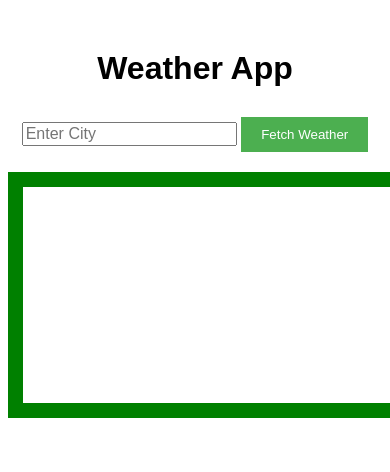
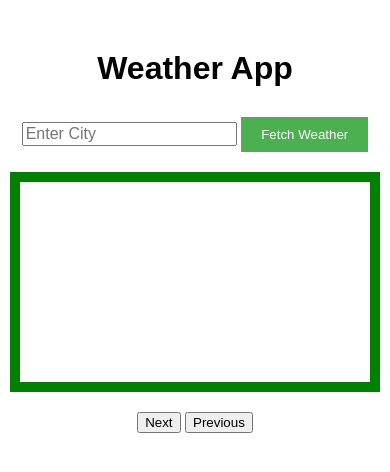
Before and after one commit to JasonPham02/WeatherApp-project, a Flask app: page / in a window 390 px wide. Shown: the top 472 px of the page. Run offline with Flask 3, Linux system fonts and the light colour scheme.

Commit message:
Updated some css, responsive with mobile devives. added 2 button, convert timestamp js.

```diff
--- a/app.py
+++ b/app.py
@@ -1,4 +1,4 @@
-from flask import Flask, render_template
+from flask import Flask, render_template, request
 import requests
 
 app = Flask(__name__)
@@ -18,8 +18,9 @@ def after_request(response):
 
 @app.route('/')
 def weather():
+    return render_template("index.html")
 
-    return render_template("index.html")
+
 
 if __name__ == '__main__':
     app.run(host='0.0.0.0', port=5001, debug=True)
--- a/static/script.js
+++ b/static/script.js
@@ -1,5 +1,25 @@
 let btn = document.querySelector("#fetchBtn");
 const weatherid = document.querySelector("#weatherInfoContainer");
+let next_btn = document.querySelector("#next_btn");
+let prev_btn = document.querySelector("#prev_btn");
+
+function convertTime(timestamp){
+  const date = new Date(timestamp * 1000);
+  const options = {
+     year: "numeric",
+     month: "numeric",
+     day: "numeric"}
+  return date.toLocaleString("en-US", options);
+}
+
+
+btn.addEventListener('click', function(e) {
+      let valid = document.querySelector("#input_city").value;
+      if (valid === ""){
+        alert("Do not leave blank")
+        return false;
+      }
+});
 
 btn.addEventListener("click", fetchWeather);
 
@@ -14,7 +34,6 @@ function fetchWeather() {
         console.log("data invalid")
       }
       return response.json()
-
     })
     .then(data => {
       // Process the data returned by the API
@@ -27,20 +46,22 @@ function fetchWeather() {
 }
 
 function showWeather (data){
-  const newlist = document.querySelector("ul");
-  let ul = document.getElementById("list");
+  // Clear previous data
+  weatherInfoContainer.innerHTML = "";
 
-  element1.textContent = data.list[0].weather[0].description
-  element2.textContent = data.list[0].dt
-  element3.textContent = data.list[0].dt
+  // Create new elements and append them to the container
+  let element1 = document.createElement("p");
+  element1.textContent = data.list[0].weather[0].description;
+  weatherInfoContainer.appendChild(element1);
 
+  let element2 = document.createElement("p");
+  element2.textContent = convertTime(data.list[0].dt);
+  weatherInfoContainer.appendChild(element2);
 
-
-  newlist.appendChild(element1);
-  newlist.appendChild(element2);
-  newlist.appendChild(element3);
+  let element3 = document.createElement("p");
+  element3.textContent = convertTime(data.list[0].dt);
+  weatherInfoContainer.appendChild(element3);
 
 console.log(data);
 console.log(JSON.stringify(data));
-
 }
--- a/static/style.css
+++ b/static/style.css
@@ -5,6 +5,7 @@ body {
 
 h1 {
   margin-top: 50px;
+  text-align: center;
 }
 
 .input-container {
@@ -35,19 +36,19 @@ h1 {
 
 #weatherInfoContainer {
   width: 50%;
-  border: 15px solid green;
+  border: 10px solid green;
   padding: 100px;
   margin: 20px auto;
 }
 
-#list {
-  list-style-type: none;
-  padding: 0;
-}
 
 /* Media Queries */
 @media (max-width: 576px) {
   /* CSS rules for mobile devices */
+  #weatherInfoContainer{
+    width: 40%;
+
+  }
 }
 
 @media (min-width: 577px) and (max-width: 991px) {
--- a/templates/index.html
+++ b/templates/index.html
@@ -9,18 +9,18 @@
   <h1>Weather App</h1>
 
 <div id="wrapper_main">
+
   <div class="input-container">
-    <input class = "input_city" type="text" id="input_city" placeholder="Enter City">
+    <input class = "input_city" type="text" id="input_city" placeholder="Enter City" name ="input_form">
     <button id="fetchBtn" action="GET">Fetch Weather</button>
   </div>
 
   <div id="weatherInfoContainer">
-    <ul id = "list">
-      <li id = "element1"></li>
-      <li id = "element2"></li>
-      <li id = "element3"></li>
-    </ul>
+
   </div>
+
+  <button id="next_btn">Next</button>
+  <button id="prev_btn">Previous</button>
 
 </div>
 
```
